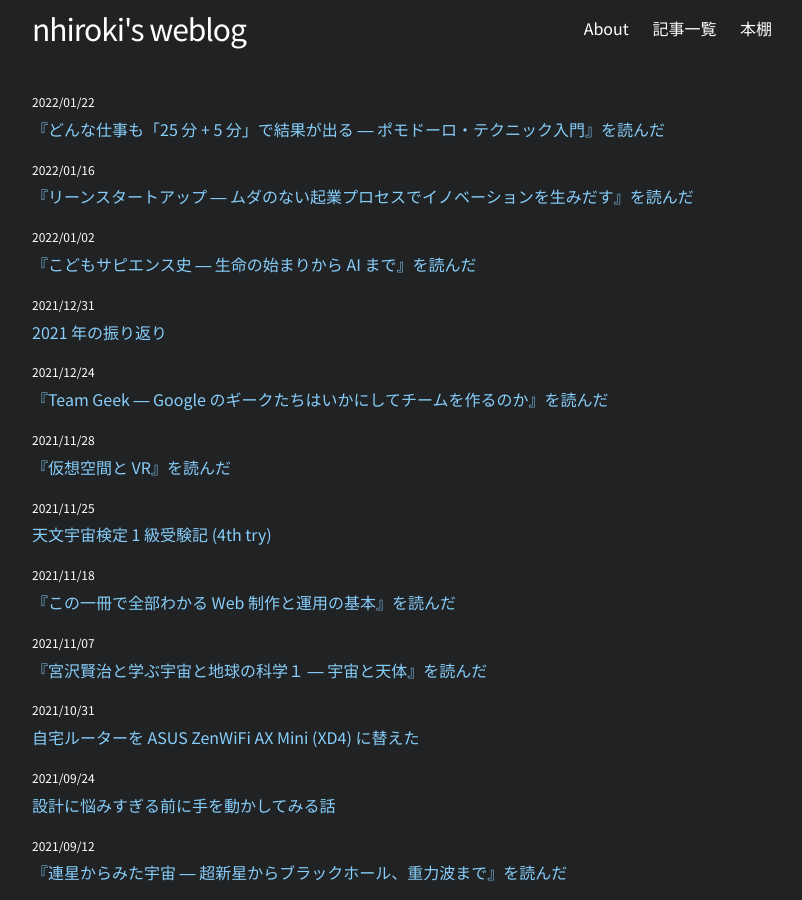
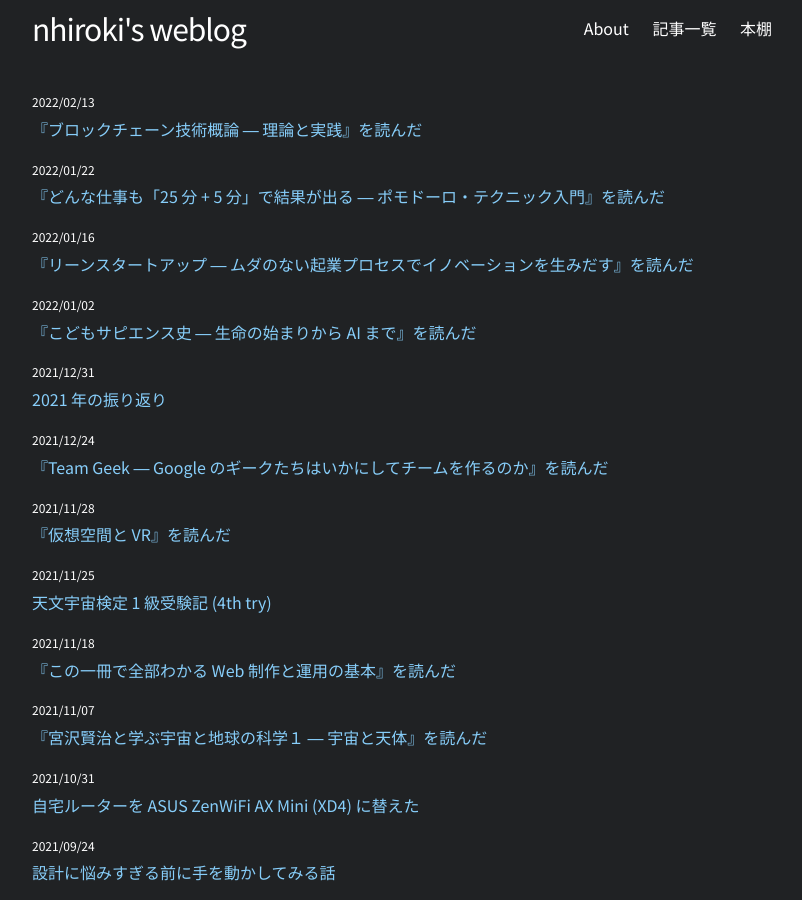
Before and after one commit to nhiroki/nhiroki.github.io, a Jekyll site: the page built from index.html, in a window 1280 px wide and 900 px high. Shown: the whole window, without its empty margins (238-1040 px from the left). Built offline with Jekyll 4.4.1, drawn with Linux system fonts in a browser that asks for light colours; some of the changed lines change nothing that is shown.

Commit message:
Publish a new article

```diff
--- /dev/null
+++ b/_posts/2022-02-13-theory-and-practice-of-blockchain.md
@@ -0,0 +1,44 @@
+---
+layout: post
+title: "『ブロックチェーン技術概論 ― 理論と実践』を読んだ"
+date: 2022-02-13 00:00:00 +09:00
+tags: book
+image: /images/book-theory-and-practice-of-blockchain.webp
+---
+
+『ブロックチェーン技術概論 ― 理論と実践』を読みました。原典とされるホワイトペーパーが出版されてから 13 年以上が経ち、最近では「Web 3.0」の中核技術としても期待されているブロックチェーン。議論のポイントを理解し、トレンドを楽しめるくらいの知識はそろそろ身につけたいと思い、ブロックチェーンの本を読むことにしました。
+
+![表紙](/images/book-theory-and-practice-of-blockchain.webp)
+
+数あるブロックチェーン本の中で本書を選んだ理由ですが、出版が 2021 年 6 月と比較的最近で新しい話題もカバーしていることを期待して選びました。またプロトコルレベルの技術詳細に加えて、ブロックチェーンを取り巻く社会的な問題にまで広く言及されているところに惹かれました。
+
+# 内容
+
+帯で「本格的教科書」と銘打ってるだけあって内容的にかなり重い本でした。序文にも次のように書かれています。
+
+> 本書の目的は、未熟な段階にあるブロックチェーンを本物の実用技術に昇華させる人材の育成です。ブロックチェーン技術を基礎から体系的かつ実践的に学ぶための教科書です。
+
+ブロックチェーン技術自体は分散システムや情報セキュリティ、暗号理論といった情報科学に立脚したものですが、それを応用したサービスを提供していくには金融システムや社会システムなどの学際的な知識が求められます。本書はブロックチェーンの技術詳細はもちろんのこと、それを社会実装していく上で必要な知識までも幅広くカバーしています。ただし各分野を基礎からすべて説明することはできないため、読者にはある程度の前提知識が要求されます。私が馴染みのある情報科学に関して言うと、本書を読み進めるには少なくとも学部卒もしくは修士レベルの分散システムや情報セキュリティの教科書知識がないと辛いです。実際には基礎知識があってもトランザクションアルゴリズムや暗号計算の詳細について読むのはかなり厳しく、私もだいぶ読み飛ばしました・・・
+
+- Chapter 1　ブロックチェーン技術の原点
+- Chapter 2　ブロックチェーンの概要
+- Chapter 3　スマートコントラクトと分散台帳
+- Chapter 4　ブロックチェーンを構成する暗号技術の基礎
+- Chapter 5　ビットコインのシステム構成と仕組み
+- Chapter 6　ビットコインの仕組みの詳細
+- Chapter 7　P2P ネットワーク
+- Chapter 8　さまざまなノード実装
+- Chapter 9　トークンの表現と利用
+- Chapter 10　ブロックチェーンのスケーラビリティ
+- Chapter 11　暗号技術とスマートコントラクト
+- Chapter 12　ブロックチェーンと匿名化技術
+- Chapter 13　ブロックチェーンを利用したシステム構成
+- Chapter 14　ブロックチェーン特有のリスク
+- Chapter 15　ブロックチェーンのビジネスへの導入
+
+# 雑感
+
+- ブロックチェーンを使ったシステムのアーキテクチャやトランザクションアルゴリズムの大雑把な流れが分かり、またそれらが持つ技術的・社会的な課題や議論のポイントを押さえることができ、当初の目的であった「トレンドを楽しめるくらいの知識はそろそろ身につけたい」は達成できました。
+- ブロックチェーンというと暗号資産やスマートコントラクトのイメージが強いが、それ自体はコンセンサスアルゴリズムや暗号技術を組み合わせた汎用的な情報技術であり、様々な情報システムで使える。ただし従来の中央集権的なアーキテクチャの方が優れている場合も多く、使うべきかどうかはよく検討すべき。本書はブロックチェーン技術を手放しで褒めるのではなく、それが有効な場合と使うべきではない場合について技術的な観点から中立に論じているところが良かったです。ブロックチェーンは分散システムや暗号理論の研究者にとっておもしろい研究対象なんだろうなと思いました。
+- ブロックチェーンを使ったシステムを社会実装していくためには、情報科学以外にも幅広い知識・研究が求められる。例えば暗号通貨を実現するには貨幣の仕組みや社会におけるトラストのアーキテクチャといった金融・社会システムに関する深い知識が必要になる。個人的にはこのトラストのアーキテクチャの話が一番面白かったです。情報技術だけでは解決できない問題を、ゲーム理論的な状況を作り出すことで社会システムとして解決するというのはなるほどなぁと思いました。
+- 仮想通貨やスマートコントラクトの価値や実用性の未来はよく分かりませんが、情報システムとしてのそれらはなかなか面白いと思いました。例えば Chapter 10 はブロックチェーンシステムのスケーラビリティについて論じている章で、伝統的な分散システムのスケーラビリティの問題に加え、ブロックチェーン固有のスケーラビリティの問題（例えばトランザクション手数料の問題）をオフチェーンやサイドチェーンといった独特な手法で解決する話が紹介されています。今までの情報システムのワークロードとはひと味違った問題を解決する必要があり、チャレンジングで楽しそうです。
--- a/books.md
+++ b/books.md
@@ -1,7 +1,7 @@
 ---
 layout: page
 title: 本棚
-date: 2022/01/22
+date: 2022/02/13
 permalink: /books/
 ---
 
@@ -165,6 +165,7 @@ permalink: /books/
 - ([途中](https://twitter.com/nhiroki_/status/1009972198482866178)) Designing Data-Intensive Applications: The Big Ideas Behind Reliable, Scalable, and Maintainable Systems
 - ([途中](https://twitter.com/nhiroki_/status/798189186457026560)) Shared Memory Application Programming
 
+- ([2022](/2022/02/13/theory-and-practice-of-blockchain)) ブロックチェーン技術概論 ― 理論と実践
 - ([2021](/2021/01/04/book-docker-and-kubernetes)) イラストでわかる Docker と Kubernetes
 - ([2018](/2018/06/21/book-the-art-of-concurrency)) 並行コンピューティング技法 ― 実践マルチコア/マルチスレッドプログラミング (The Art of Concurrency)
 - (2011) The Art of Multiprocessor Programming ― 並行プログラミングの原理から実践まで
```
Also changed, not shown: images/book-theory-and-practice-of-blockchain.webp (added).
